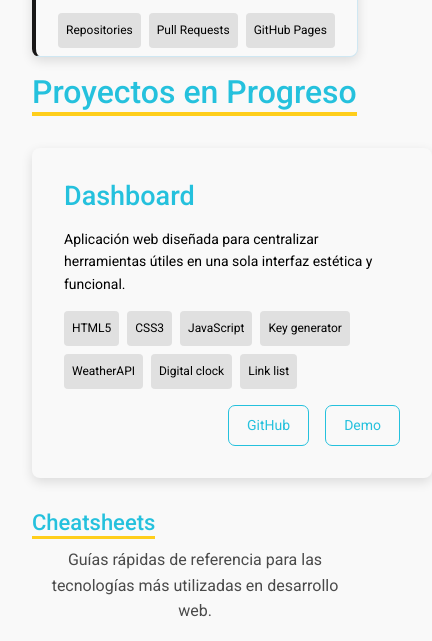
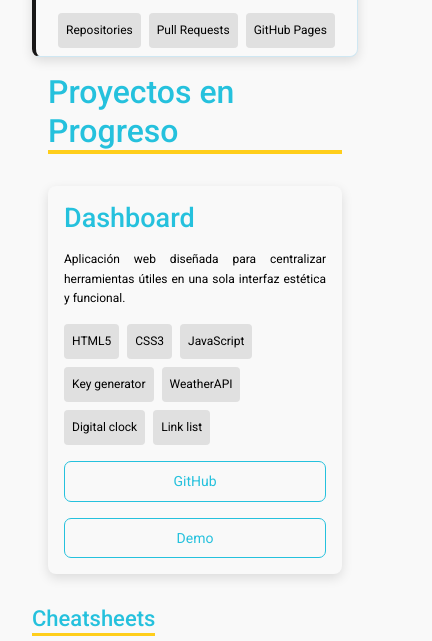
Before and after one commit to Anne-ne-it/Portfolio-BOOTCAMP, a website with bundled scripts: page index.html in a window 390 px wide. Shown: the part 2576-3217 px from the top of the page, 432 px wide, since content can reach past the window. Built offline with nearby package versions, Linux system fonts and the light colour scheme.

```diff
--- a/CSS/styles.css
+++ b/CSS/styles.css
@@ -423,7 +423,8 @@
   padding: var(--space-lg); /*Espacio entre los elementos y la caja*/
   border-radius: var(--radius-md); /*Redondear las esquinas*/
   box-shadow: var(--shadow-soft); /*Sombra de la caja*/
-  width: 400px; /*Ancho*/
+  max-width: 400px; /*Ancho*/
+  width: 100%; /*Ocipa el máximo del ancho disponible*/
   gap: var(--space-lg); /*Distancia entre elementos*/
 }
 
@@ -1238,6 +1239,36 @@
 
 
 /*PROYECTOS*/
+#projects {
+  padding: 0 var(--space-md); /*Espacio entre el elemento y la caja*/
+}
+
+.projects-container {
+  flex-direction: column; /*Pone los elementos uno sobre otro*/
+  align-items: center; /*Alinea los elementos*/
+  gap: var(--space-md); /*Epacio entre elementos*/
+}
+
+.projects-card {
+  width: 100%; /*Ocupa el ancho máximo disponible*/
+  max-width: 500px; /*Ancho máximo*/
+  padding: var(--space-md); /*Espacio entre elemento y caja*/
+}
+
+.projects-card p {
+  font-size: 12px; /*Tamaño de la fuente*/
+  text-align: justify; /*Texto justificado*/
+}
+
+.projects-links {
+  justify-content: center; /*Centra los elementos*/
+  flex-wrap: wrap; /*Los elementos bajan*/
+}
+
+.projects-links a {
+  width: 100%; /*Ocupa el máximo del ancho disponible*/
+  text-align: center; /*Alinea el texto al centro*/
+}
 
 
 /*SECCIÓN DE TARJETAS CHEATSHEETS*/
```
Also changed, not shown: HTML/contacto.html (+4 -1 lines).
